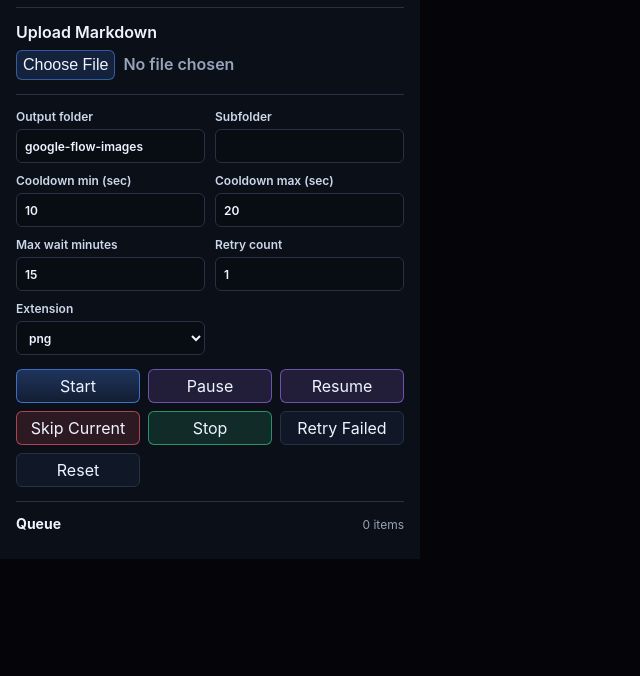
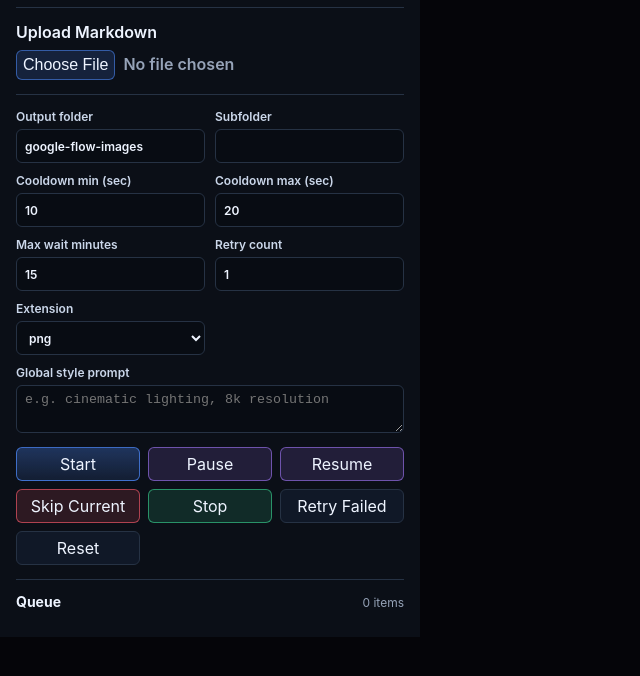
Before and after one commit to shaig-mahmudov/scene-flow, a website built with Vite: page src/popup/popup.html in a window 1280 px wide. Shown: the part 62-738 px from the top of the page, without its empty margins (0-640 px from the left). Built offline with nearby package versions, Linux system fonts and the light colour scheme; some packages are replaced by stand-ins of ours.

Commit message:
feat(popup): add Global Style Prompt setting and UI controls

```diff
--- a/src/core/config/defaults.ts
+++ b/src/core/config/defaults.ts
@@ -7,7 +7,8 @@ export const DEFAULT_SETTINGS: SceneFlowSettings = {
   cooldownMaxSeconds: 20,
   maxWaitMinutesPerPrompt: 15,
   maxRetries: 1,
-  expectedExtension: "png"
+  expectedExtension: "png",
+  globalStyle: ""
 };
 
 export const STORAGE_KEYS = {
--- a/src/core/queue/queue-types.ts
+++ b/src/core/queue/queue-types.ts
@@ -21,6 +21,7 @@ export type SceneFlowSettings = {
   maxWaitMinutesPerPrompt: number;
   maxRetries: number;
   expectedExtension: ExpectedExtension;
+  globalStyle?: string;
 };
 
 export type QueueItem = {
--- a/src/popup/popup.css
+++ b/src/popup/popup.css
@@ -174,9 +174,27 @@ h2 {
 }
 
 .settings-grid input:focus,
-.settings-grid select:focus {
+.settings-grid select:focus,
+.settings-grid textarea:focus {
   border-color: var(--blue);
   box-shadow: 0 0 0 2px rgba(79, 140, 255, 0.18);
+}
+
+.settings-grid label.full-width {
+  grid-column: span 2;
+}
+
+.settings-grid textarea {
+  width: 100%;
+  min-height: 48px;
+  max-height: 80px;
+  resize: vertical;
+  border: 1px solid var(--border);
+  border-radius: 6px;
+  padding: 6px 8px;
+  background: #080c13;
+  color: var(--text);
+  outline: none;
 }
 
 .controls {
--- a/src/popup/popup.html
+++ b/src/popup/popup.html
@@ -61,6 +61,10 @@
             <option value="mp4">mp4</option>
           </select>
         </label>
+        <label class="full-width">
+          Global style prompt
+          <textarea id="globalStyleInput" placeholder="e.g. cinematic lighting, 8k resolution" autocomplete="off"></textarea>
+        </label>
       </section>
 
       <section class="controls" aria-label="Queue controls">
--- a/src/popup/popup.ts
+++ b/src/popup/popup.ts
@@ -13,6 +13,7 @@ const cooldownMaxInput = getElement<HTMLInputElement>("cooldownMaxInput");
 const maxWaitInput = getElement<HTMLInputElement>("maxWaitInput");
 const retryInput = getElement<HTMLInputElement>("retryInput");
 const extensionInput = getElement<HTMLSelectElement>("extensionInput");
+const globalStyleInput = getElement<HTMLTextAreaElement>("globalStyleInput");
 const statusText = getElement<HTMLElement>("statusText");
 const parseMessage = getElement<HTMLElement>("parseMessage");
 const queueList = getElement<HTMLOListElement>("queueList");
@@ -29,7 +30,7 @@ getElement<HTMLButtonElement>("refreshButton").addEventListener("click", renderS
 getElement<HTMLButtonElement>("openWindowButton").addEventListener("click", openControlWindow);
 fileInput.addEventListener("change", handleFileUpload);
 
-for (const input of [outputFolderInput, subFolderInput, cooldownMinInput, cooldownMaxInput, maxWaitInput, retryInput, extensionInput]) {
+for (const input of [outputFolderInput, subFolderInput, cooldownMinInput, cooldownMaxInput, maxWaitInput, retryInput, extensionInput, globalStyleInput]) {
   input.addEventListener("change", persistSettingsFromForm);
 }
 
@@ -63,7 +64,7 @@ async function handleFileUpload(): Promise<void> {
   try {
     const settings = await persistSettingsFromForm();
     const markdown = await file.text();
-    const result = parseMarkdownPrompts(markdown);
+    const result = parseMarkdownPrompts(markdown, settings.globalStyle);
     const queue = createQueueItems(result.prompts, settings);
     await saveQueue(queue);
     showMessage(
@@ -85,7 +86,8 @@ async function persistSettingsFromForm(): Promise<SceneFlowSettings> {
     cooldownMaxSeconds: clampNumber(cooldownMaxInput.valueAsNumber, 1, 60, DEFAULT_SETTINGS.cooldownMaxSeconds),
     maxWaitMinutesPerPrompt: clampNumber(maxWaitInput.valueAsNumber, 1, 180, DEFAULT_SETTINGS.maxWaitMinutesPerPrompt),
     maxRetries: clampNumber(retryInput.valueAsNumber, 0, 10, DEFAULT_SETTINGS.maxRetries),
-    expectedExtension: extensionInput.value as ExpectedExtension
+    expectedExtension: extensionInput.value as ExpectedExtension,
+    globalStyle: globalStyleInput.value.trim()
   };
 
   writeSettings(settings);
@@ -176,6 +178,7 @@ function writeSettings(settings: SceneFlowSettings): void {
   maxWaitInput.value = String(settings.maxWaitMinutesPerPrompt);
   retryInput.value = String(settings.maxRetries);
   extensionInput.value = settings.expectedExtension;
+  globalStyleInput.value = settings.globalStyle || "";
 }
 
 function showMessage(message: string, isError = false): void {
```
